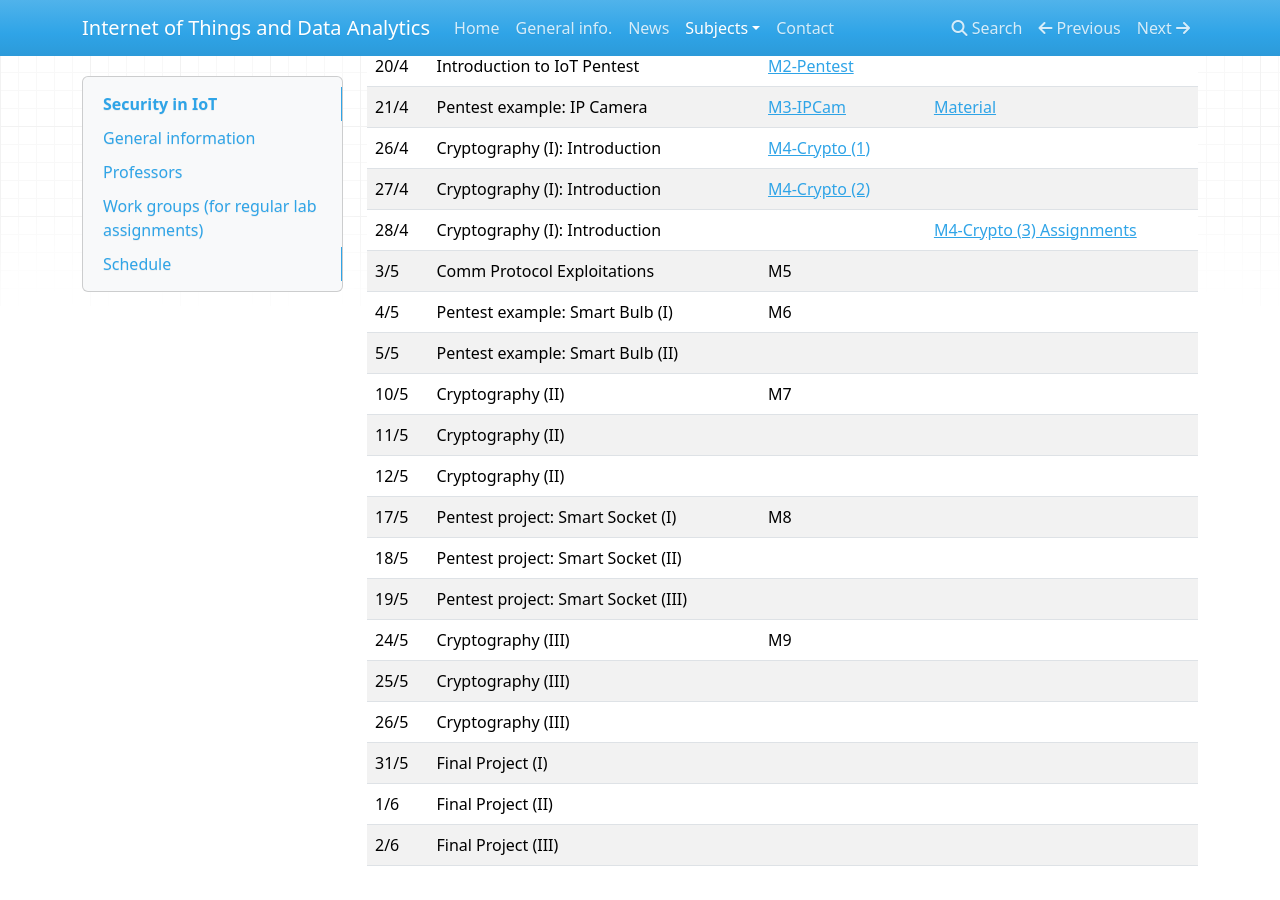
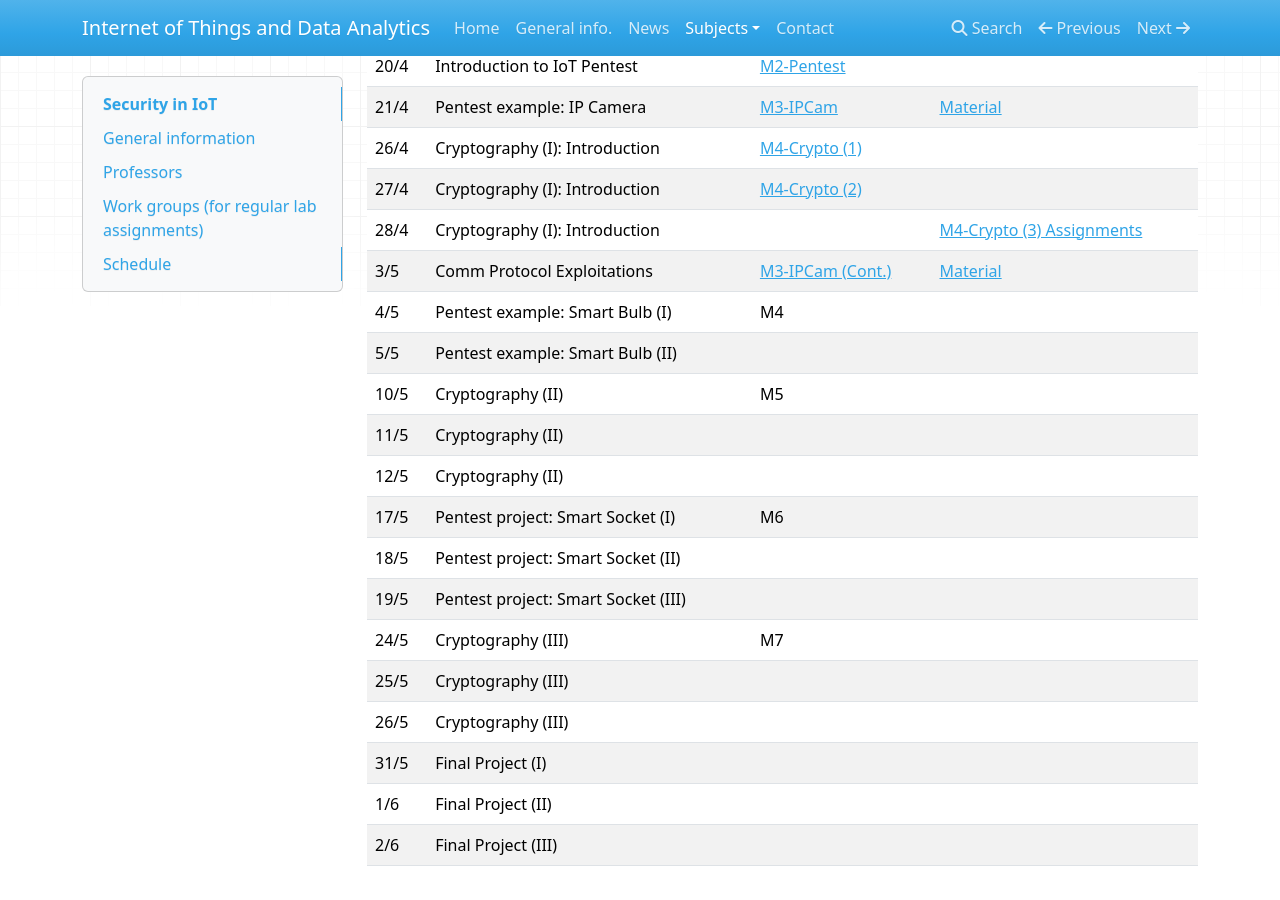
Before and after one commit to iot-da/iot-da.github.io, an MkDocs documentation site: the page built from docs/Subjects/SEC/index.md, in a window 1280 px wide and 900 px high, scrolled down 606 px. Built offline with MkDocs 1.6.1, drawn with Linux system fonts in a browser that asks for light colours; nearby versions of some CDN libraries.

Commit message:
SEC replanifico

```diff
--- a/docs/Subjects/SEC/index.md
+++ b/docs/Subjects/SEC/index.md
@@ -26,16 +26,16 @@ Guillemo Botella (gbotella@ucm.es) and Joaquín Recas (recas@ucm.es)
 | 26/4 | Cryptography (I): Introduction      | [M4-Crypto (1)](slides/M4-Crypto_1.pdf)       |                                                              |
 | 27/4 | Cryptography (I): Introduction      | [M4-Crypto (2)](slides/M4-Crypto_2.pdf)       |                                                              |
 | 28/4 | Cryptography (I): Introduction      |                                               | [M4-Crypto (3) Assignments](slides/M4-Crypto_3_Assignments.pdf) |
-| 3/5  | Comm Protocol Exploitations         | M5                                            |                                                              |
-| 4/5  | Pentest example: Smart Bulb (I)     | M6                                            |                                                              |
+| 3/5  | Comm Protocol Exploitations         | [M3-IPCam (Cont.)](slides/M3-IpCam.pdf)       | [Material](./P1/index.md)                                    |
+| 4/5  | Pentest example: Smart Bulb (I)     | M4                                            |                                                              |
 | 5/5  | Pentest example: Smart Bulb (II)    |                                               |                                                              |
-| 10/5 | Cryptography (II)                   | M7                                            |                                                              |
+| 10/5 | Cryptography (II)                   | M5                                            |                                                              |
 | 11/5 | Cryptography (II)                   |                                               |                                                              |
 | 12/5 | Cryptography (II)                   |                                               |                                                              |
-| 17/5 | Pentest project: Smart Socket (I)   | M8                                            |                                                              |
+| 17/5 | Pentest project: Smart Socket (I)   | M6                                            |                                                              |
 | 18/5 | Pentest project: Smart Socket (II)  |                                               |                                                              |
 | 19/5 | Pentest project: Smart Socket (III) |                                               |                                                              |
-| 24/5 | Cryptography (III)                  | M9                                            |                                                              |
+| 24/5 | Cryptography (III)                  | M7                                            |                                                              |
 | 25/5 | Cryptography (III)                  |                                               |                                                              |
 | 26/5 | Cryptography (III)                  |                                               |                                                              |
 | 31/5 | Final Project (I)                   |                                               |                                                              |
```
Also changed, not shown: docs/Subjects/SEC/P1/index.md (+6 -0 lines).
